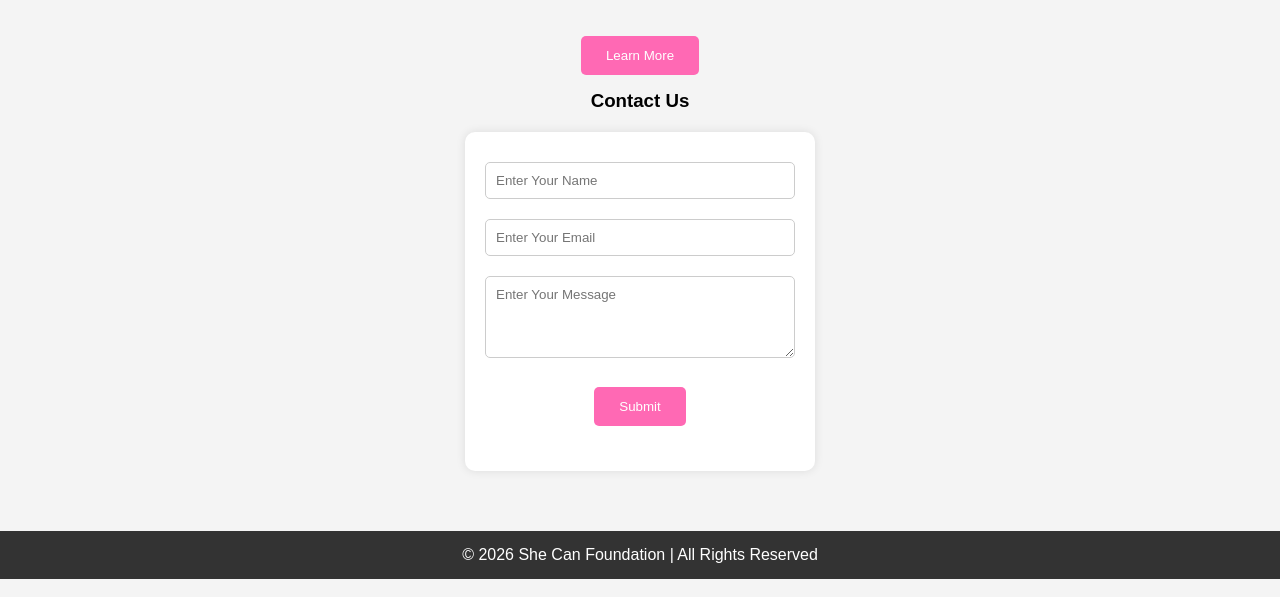
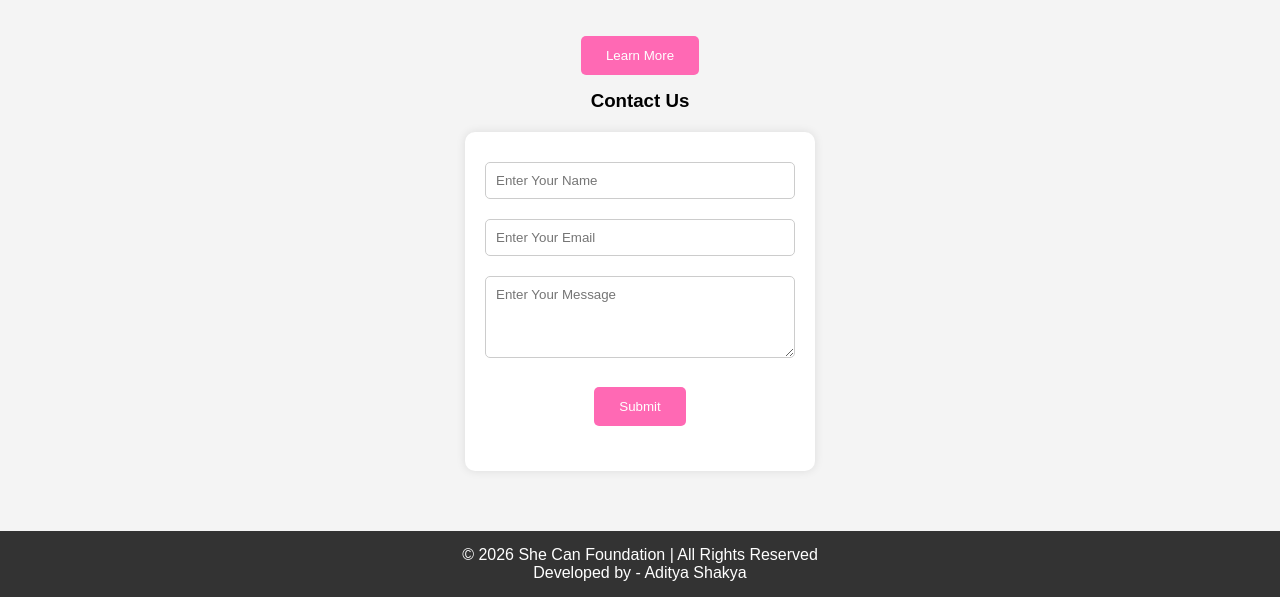
Before and after one commit to Aditya422463/she-can-foundation, a plain HTML site: page index.html in a window 1280 px wide. Shown: the part 431-1028 px from the top of the page. Drawn offline with Linux system fonts and the light colour scheme.

Commit message:
Update index.html

```diff
--- a/index.html
+++ b/index.html
@@ -127,6 +127,7 @@
 
     <footer>
         <p>© 2026 She Can Foundation | All Rights Reserved</p>
+        <p>Developed by - Aditya Shakya </p>
     </footer>
 
     <script>
```
